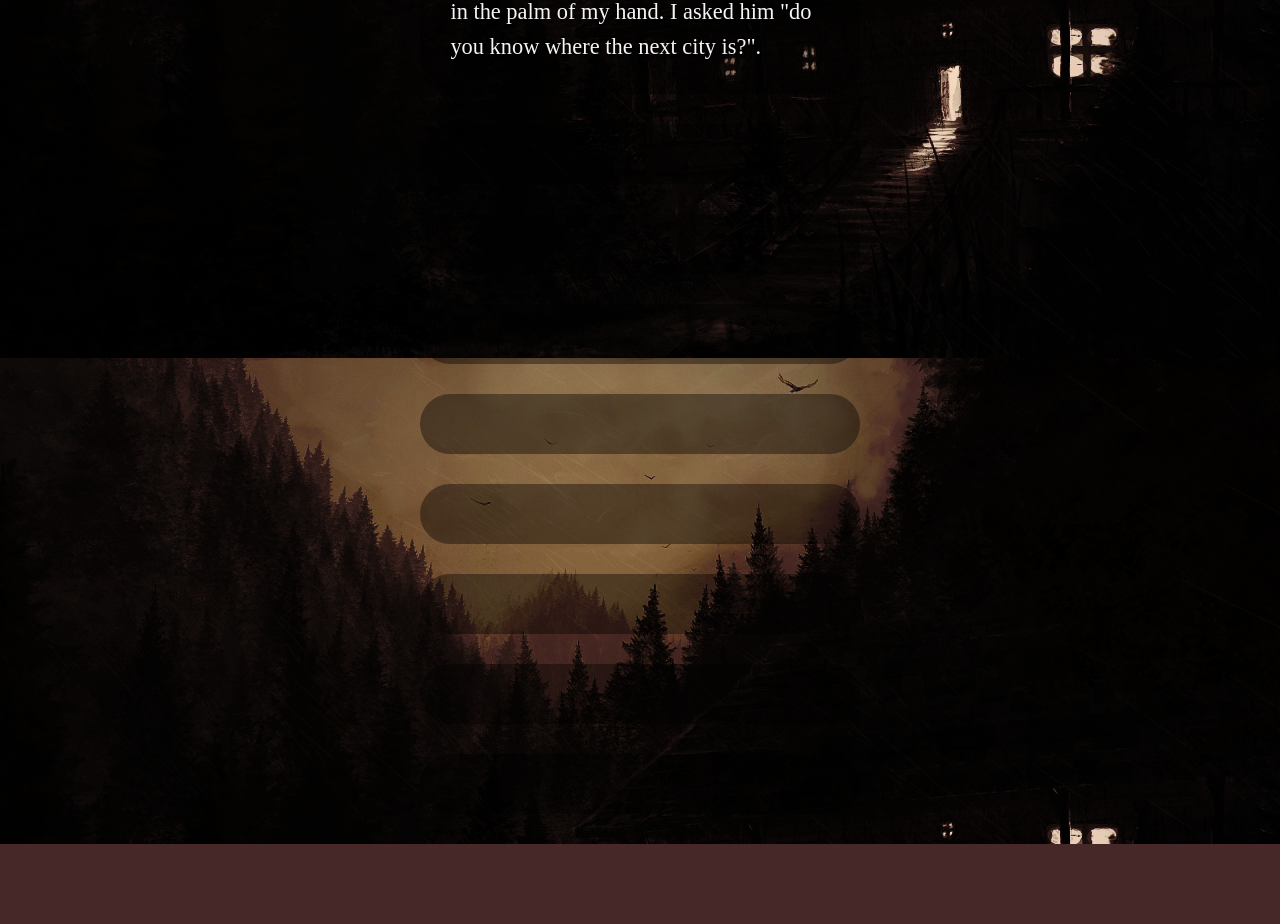
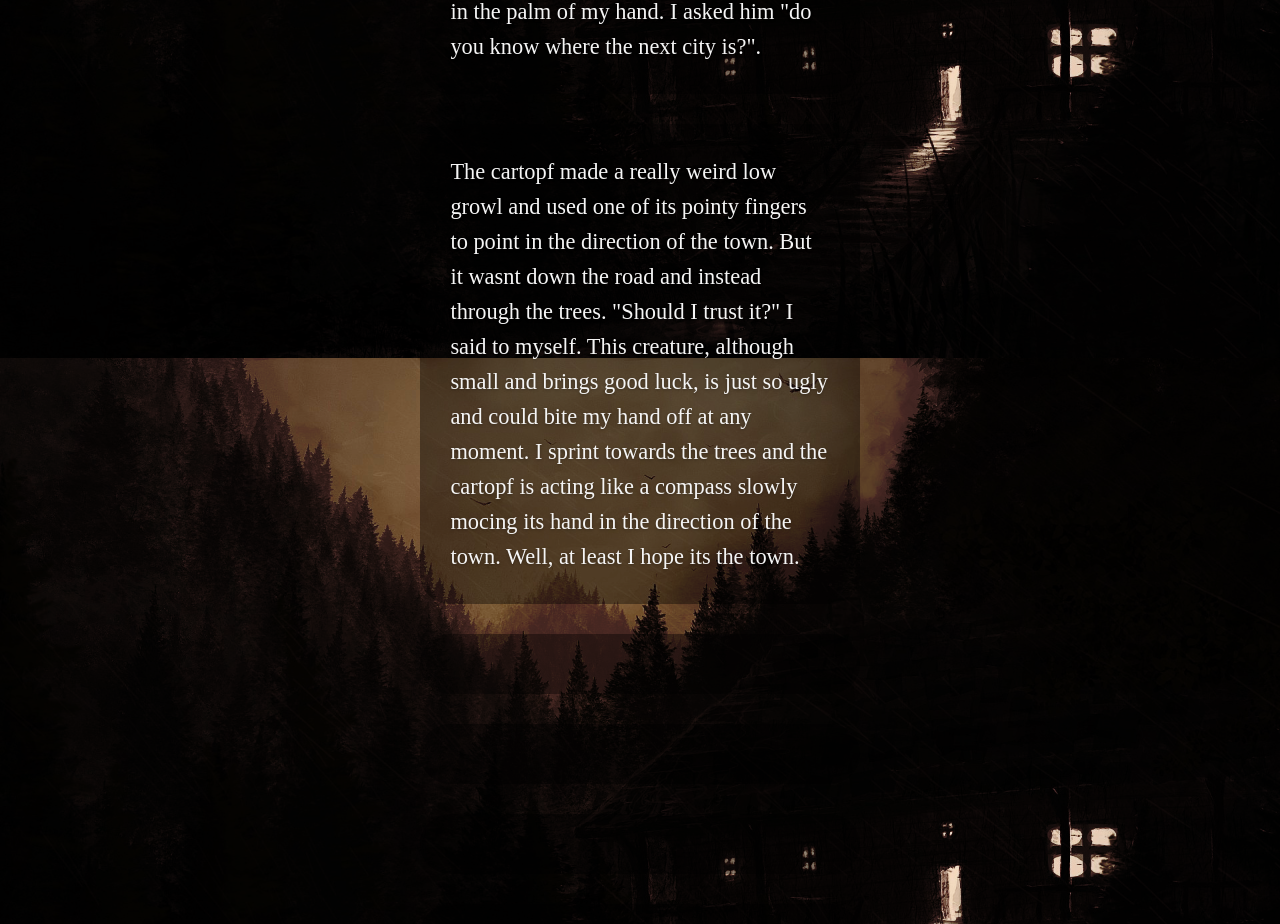
Before and after one commit to rnarkus/exquisite-corpse, a plain HTML site: page index.html in a window 1280 px wide. Shown: the part 4442-5366 px from the top of the page. Before the commit the page ends 5286 px from the top, so only its background shows below. Drawn offline with Linux system fonts and the light colour scheme; a web font is replaced by a local one.

Commit message:
added a paragraph -markus

```diff
--- a/index.html
+++ b/index.html
@@ -21,7 +21,7 @@
             <p> "Ah shit" I said quietly to myself. I know the closest town is 5 miles from here so I start to walk down the main road. I cant see or hear anything around me. I finally feel at ease, but the thought of the rest of the state or event he country slowly turning into zombies was insane. I see something running down the road... it's the dog from earlier! He gets about 10 feet away from me and then just sits and stares at me. Then he slowly turns around and starts walking towards the town. I think he wants me to follow him. I think this is really strange but I enjoy the companion for the time being...</p>
             <p>Then I keep walking down the road then I hear a car on the rocky road. As it gets closer I am more at ease that this person can help me. Finally the car and I meet, as it stops right in front it just sits there for a few seconds. I yell over to the car, "Hey can you help me?!" Then the car turns on it brights and it starts to charge at me. I jump out of the way and the car keeps on driving. I get myself back and and continue on the road back to town. </p>
             <p>Something doesn't feel right to me. I have this overwhelming feeling that someone is watching me. I turn around, but all I see is darkness and an empty road. I suddenly hear a faint voice and look around. I still don't see anyone. I hear it again and look down. I had come across a cartopf! This small creature was unlike most monsters that I had come across before. Cartopfs are good luck, but only if you treat them with respect. I picked up the monster from the ground, he was blue with green freckles. He had one large eye and more than one hundred sharp teeth. He fit right in the palm of my hand. I asked him "do you know where the next city is?".</p>
-            <p></p>
+            <p>The cartopf made a really weird low growl and used one of its pointy fingers to point in the direction of the town. But it wasnt down the road and instead through the trees. "Should I trust it?" I said to myself. This creature, although small and brings good luck, is just so ugly and could bite my hand off at any moment. I sprint towards the trees and the cartopf is acting like a compass slowly mocing its hand in the direction of the town. Well, at least I hope its the town.</p>
             <p></p>
             <p></p>
             <p></p>
```
